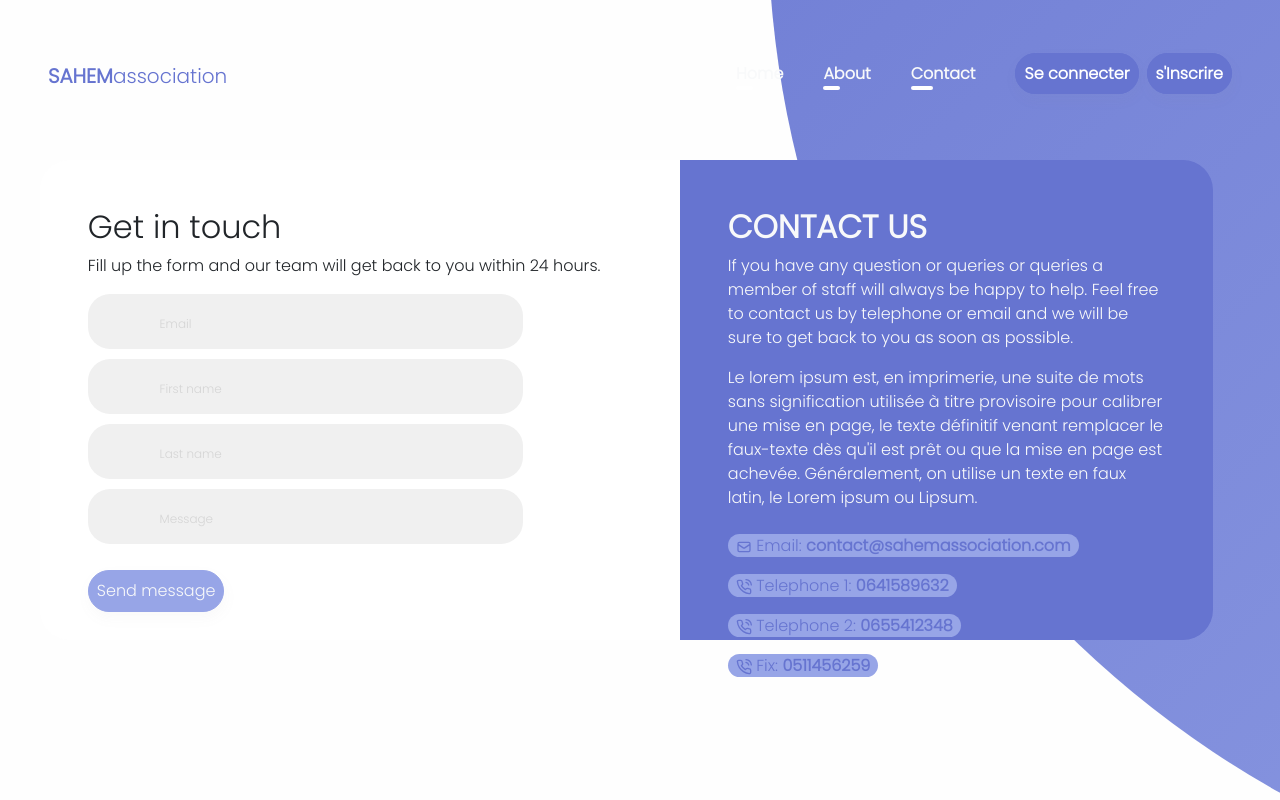
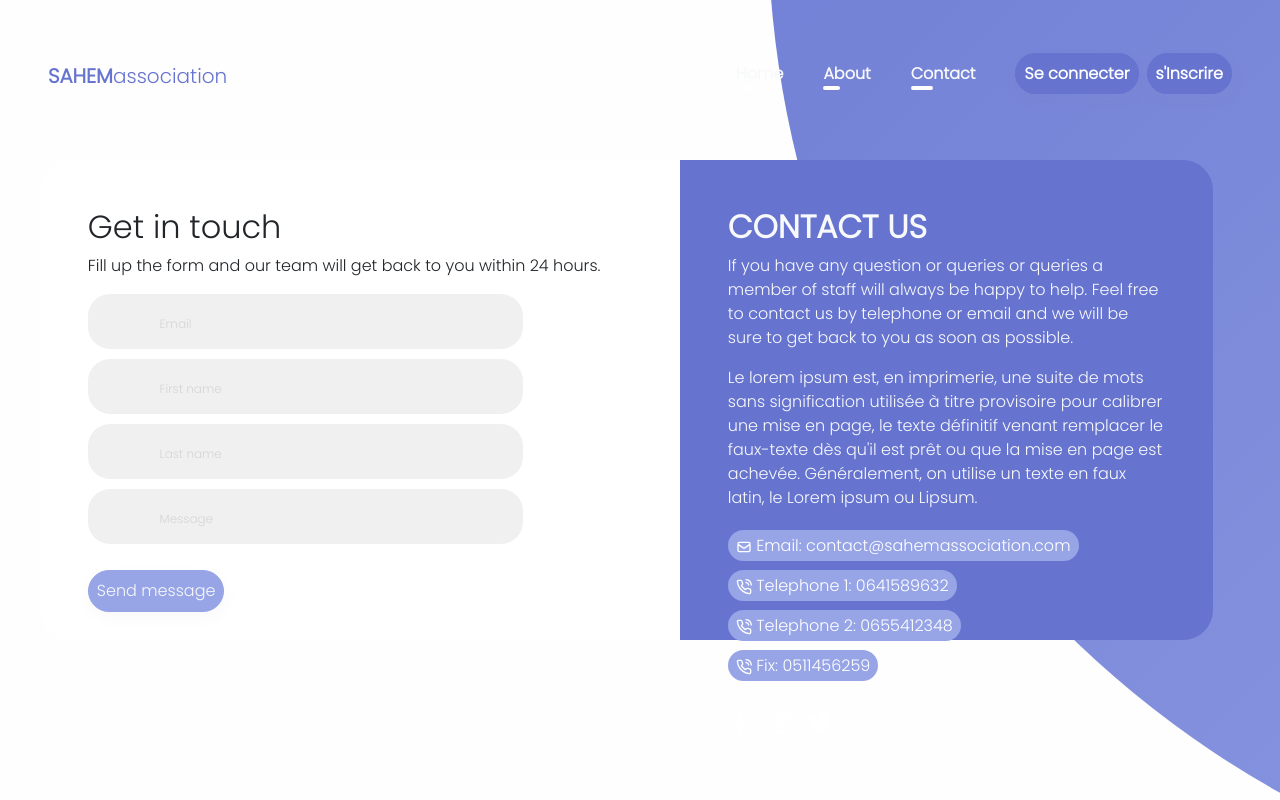
Before and after one commit to anasmasti/sahm-frontend, a Next.js app: page /contact in a window 1280 px wide. Shown: the top 800 px of the page. Built offline with nearby package versions, Linux system fonts and the light colour scheme.

Commit message:
Add SocialNetworks components

```diff
--- a/components/Footer.js
+++ b/components/Footer.js
@@ -1,11 +1,7 @@
 import React from "react";
 import style from "../styles/shared/layout/Footer.module.scss";
-import {
-  FaFacebookF,
-  FaInstagram,
-  FaTwitter,
-} from 'react-icons/fa';
-import Link from 'next/link';
+import SocialNetworks from "./SocialNetworks";
+
 
 const Footer = () => {
   return (
@@ -20,21 +16,7 @@ const Footer = () => {
           </h3>
         </div>
         <div className="">
-          <Link href="#">
-            <a className={['', style.icon].join(' ')}>
-              <FaFacebookF />
-            </a>
-          </Link>
-          <Link href="#">
-            <a className={['mx-3', style.icon].join(' ')}>
-              <FaInstagram />
-            </a>
-          </Link>
-          <Link href="#">
-            <a className={['', style.icon].join(' ')}>
-              <FaTwitter />
-            </a>
-          </Link>
+          <SocialNetworks />
         </div>
         <div className="text-white">
           <p>&copy; 2021 copyright all right reserved</p>
--- a/components/SocialNetworks.js
+++ b/components/SocialNetworks.js
@@ -0,0 +1,32 @@
+import React from 'react'
+import {
+    FaFacebookF,
+    FaInstagram,
+    FaTwitter,
+  } from 'react-icons/fa';
+  import Link from 'next/link';
+  import style from "../styles/shared/layout/Footer.module.scss";
+
+function SocialNetworks() {
+    return (
+        <div>
+            <Link href="#">
+            <a className={['', style.icon].join(' ')}>
+              <FaFacebookF />
+            </a>
+          </Link>
+          <Link href="#">
+            <a className={['mx-3', style.icon].join(' ')}>
+              <FaInstagram />
+            </a>
+          </Link>
+          <Link href="#">
+            <a className={['', style.icon].join(' ')}>
+              <FaTwitter />
+            </a>
+          </Link>
+        </div>
+    )
+}
+
+export default SocialNetworks
--- a/pages/contact/index.js
+++ b/pages/contact/index.js
@@ -3,6 +3,7 @@ import contactStyle from "../../styles/pages/Contact.module.scss";
 import containerStyle from "../../styles/pages/auth/login.module.scss";
 import { FiPhoneCall } from "react-icons/fi";
 import { HiOutlineMail } from "react-icons/hi";
+import SocialNetworks from "../../components/SocialNetworks";
 
 function Contact() {
   return (
@@ -76,19 +77,20 @@ function Contact() {
           </p>
           <ul className={"list-unstyled"}>
             <li className={"py-2"}>
-            <span className={[contactStyle.list_color,'px-2 rounded-pill'].join(" ")}> <HiOutlineMail />  Email:{" "}
-              <strong>contact@sahemassociation.com</strong></span>
+            <span className={[contactStyle.list_color,'px-2 py-1 rounded-pill'].join(" ")}> <HiOutlineMail />  Email:{" "}
+              contact@sahemassociation.com</span>
             </li>
             <li className={"py-2"}>
-            <span className={[contactStyle.list_color,'px-2 rounded-pill'].join(" ")}><FiPhoneCall /> Telephone 1: <strong>0641589632</strong></span>
+            <span className={[contactStyle.list_color,'px-2 py-1 rounded-pill'].join(" ")}><FiPhoneCall /> Telephone 1: 0641589632</span>
             </li>
             <li className={"py-2"}>
-            <span className={[contactStyle.list_color,'px-2 rounded-pill'].join(" ")}> <FiPhoneCall />   Telephone 2: <strong>0655412348</strong></span>
+            <span className={[contactStyle.list_color,'px-2 py-1 rounded-pill'].join(" ")}> <FiPhoneCall />   Telephone 2: 0655412348</span>
             </li>
             <li className={"py-2"}>
-            <span className={[contactStyle.list_color,'px-2 rounded-pill'].join(" ")}> <FiPhoneCall />  Fix: <strong>0511456259</strong></span>
+            <span className={[contactStyle.list_color,'px-2 py-1 rounded-pill'].join(" ")}> <FiPhoneCall />  Fix: 0511456259</span>
             </li>
           </ul>
+          <SocialNetworks />
         </div>
         <div></div>
       </div>
--- a/styles/pages/Contact.module.scss
+++ b/styles/pages/Contact.module.scss
@@ -31,7 +31,7 @@
 }
 
 .list_color{
-    color: color('main-color') !important;
+    color: #fff !important;
     background: color('seconde-color') !important;
 }
 
```
